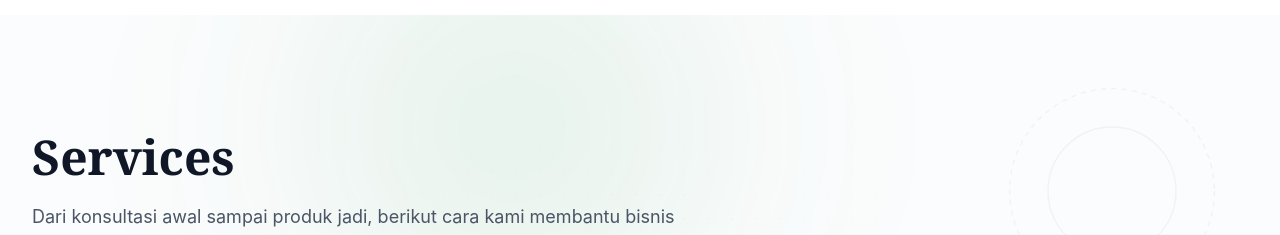
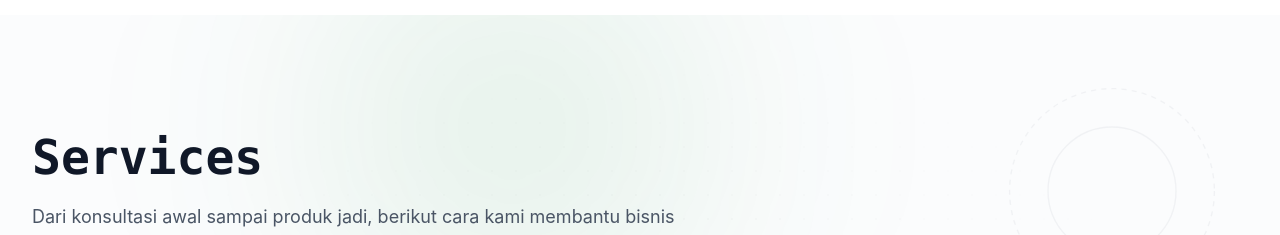
Before and after one commit to febrianucup/company-profile-modern-minimalist, a React (Vite) app: page / in a window 1280 px wide. Shown: the part 2480-2715 px from the top of the page. Built offline with nearby package versions, Linux system fonts and the light colour scheme.

Commit message:
fix: services section

```diff
--- a/src/pages/Services.jsx
+++ b/src/pages/Services.jsx
@@ -58,7 +58,7 @@ const Services = () => {
 
       <div className="relative mx-auto max-w-7xl px-6 sm:px-8">
         <div className="mb-16 max-w-2xl sm:mb-20" data-aos="fade-out">
-          <h2 className="font-serif text-4xl font-bold leading-tight text-gray-900 sm:text-5xl">
+          <h2 className="font-mono text-4xl font-bold leading-tight text-gray-900 sm:text-5xl">
             Services
           </h2>
           <p className="mt-4 text-lg text-gray-600">
@@ -73,17 +73,10 @@ const Services = () => {
               </div>
 
               <div className="pl-6 pt-2" data-aos="fade-out">
-                <a
-                  href="#Contact"
-                  className="inline-flex items-center gap-2 text-sm font-semibold text-[#259141] transition-all duration-300 hover:translate-x-1 hover:text-[#1e7534]"
+                <a href="#Contact" className="inline-flex items-center gap-2 text-sm font-semibold text-[#259141] transition-all duration-300 hover:translate-x-1 hover:text-[#1e7534]"
                 >
                   Diskusikan proyek Anda
-                  <svg
-                    className="h-4 w-4"
-                    fill="none"
-                    stroke="currentColor"
-                    strokeWidth="2"
-                    viewBox="0 0 24 24"
+                  <svg className="h-4 w-4" fill="none" stroke="currentColor" strokeWidth="2" viewBox="0 0 24 24"
                   >
                     <path strokeLinecap="round" strokeLinejoin="round" d="M17 8l4 4m0 0l-4 4m4-4H3" />
                   </svg>
@@ -92,7 +85,6 @@ const Services = () => {
             </div>
           </div>
 
-          {/* Right Column: Project Cards Grid */}
           <div className="grid flex-1 grid-cols-1 gap-6 sm:grid-cols-2 lg:gap-8">
             {projects.map((project, index) => (
               <ProjectCard key={project.title} {...project} data-aos="fade-left" data-aos-delay={index * 300}/>
```
